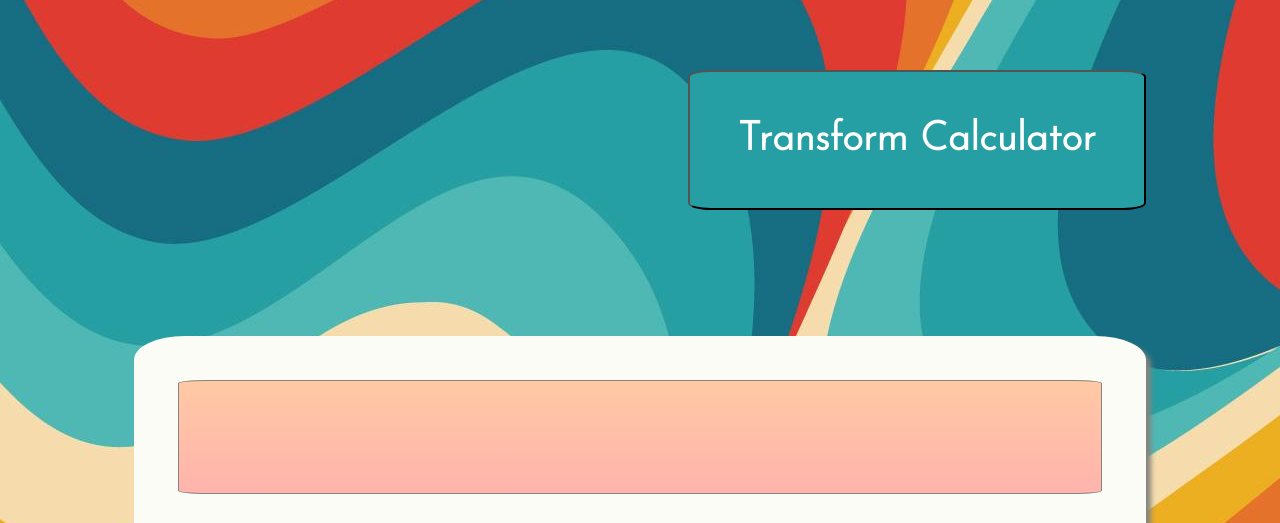
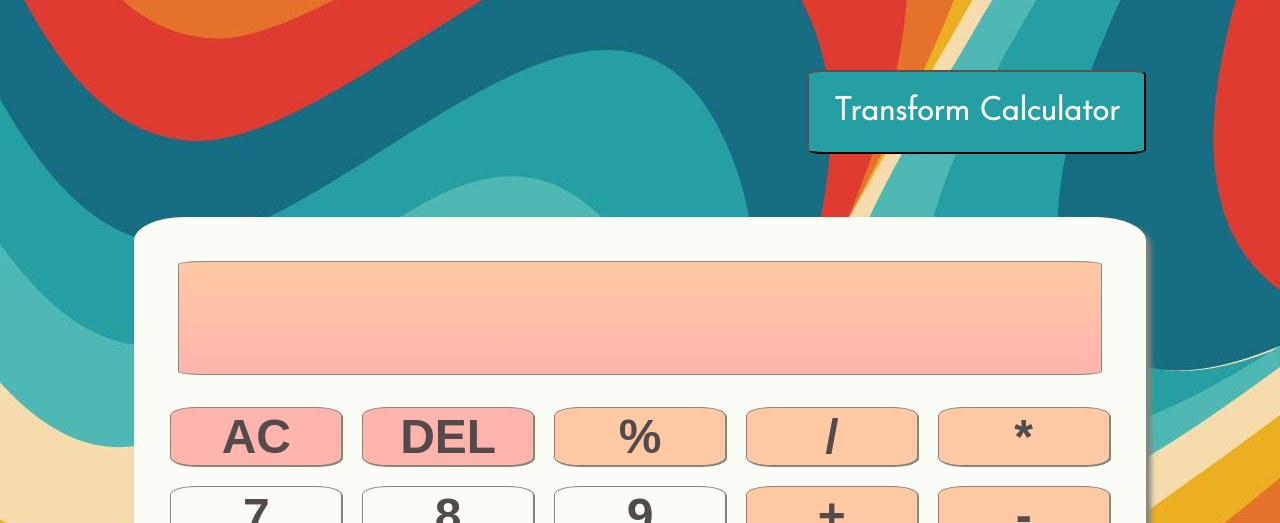
Before and after one commit to JMAdis/calculator, a website built with Vite: page index.html in a window 1280 px wide. Shown: the part 219-742 px from the top of the page. Built offline with nearby package versions, Linux system fonts and the light colour scheme; a web font is replaced by a local one.

Commit message:
fixed some padding - calculator finished

```diff
--- a/SCSS/_calculator.scss
+++ b/SCSS/_calculator.scss
@@ -9,7 +9,7 @@
 }
 
 .calculator{
-    margin: 10%;
+    margin: 5% 10% 10% 10%;
     border: solid $background-color 20px;
     background-color: $background-color;
     height: auto;
--- a/SCSS/_theme-button.scss
+++ b/SCSS/_theme-button.scss
@@ -6,7 +6,7 @@
 
 #theme-button{
     margin-right: 10%;
-    padding: 0.75rem;
+    padding: 0.5rem;
     background-color: $accent-color-darkTeal;
     color: white;
     border-radius: 5%;
@@ -18,14 +18,14 @@
 
 @media screen and (min-width: $tablet-breakpoint) {
     #theme-button{
-        padding: 2rem;
+        padding: 1rem;
         font-size: 1.5rem;
     }
 }
 
 @media screen and (min-width: $desktop-breakpoint) {
     #theme-button{
-        padding: 3rem;
-        font-size: 2.5rem;
+        padding: 1.5rem;
+        font-size: 2rem;
     }
 }
```
